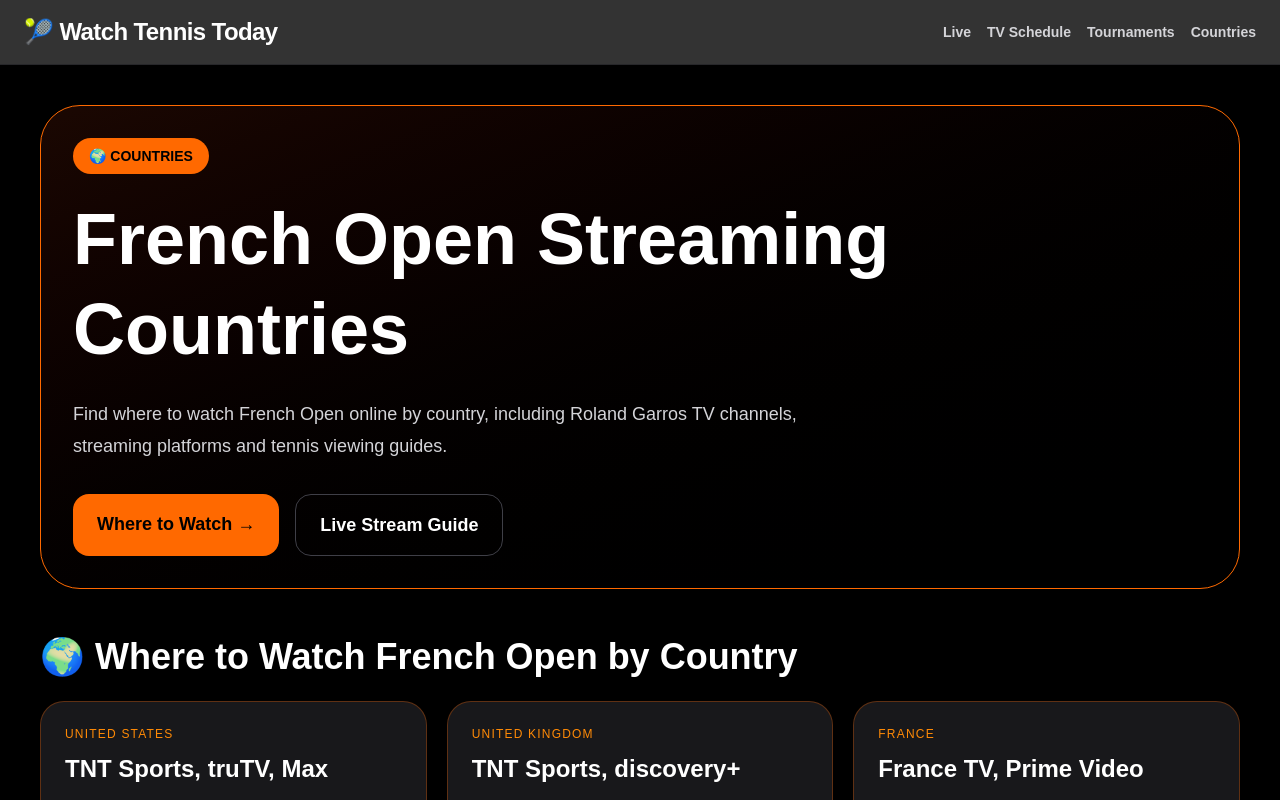
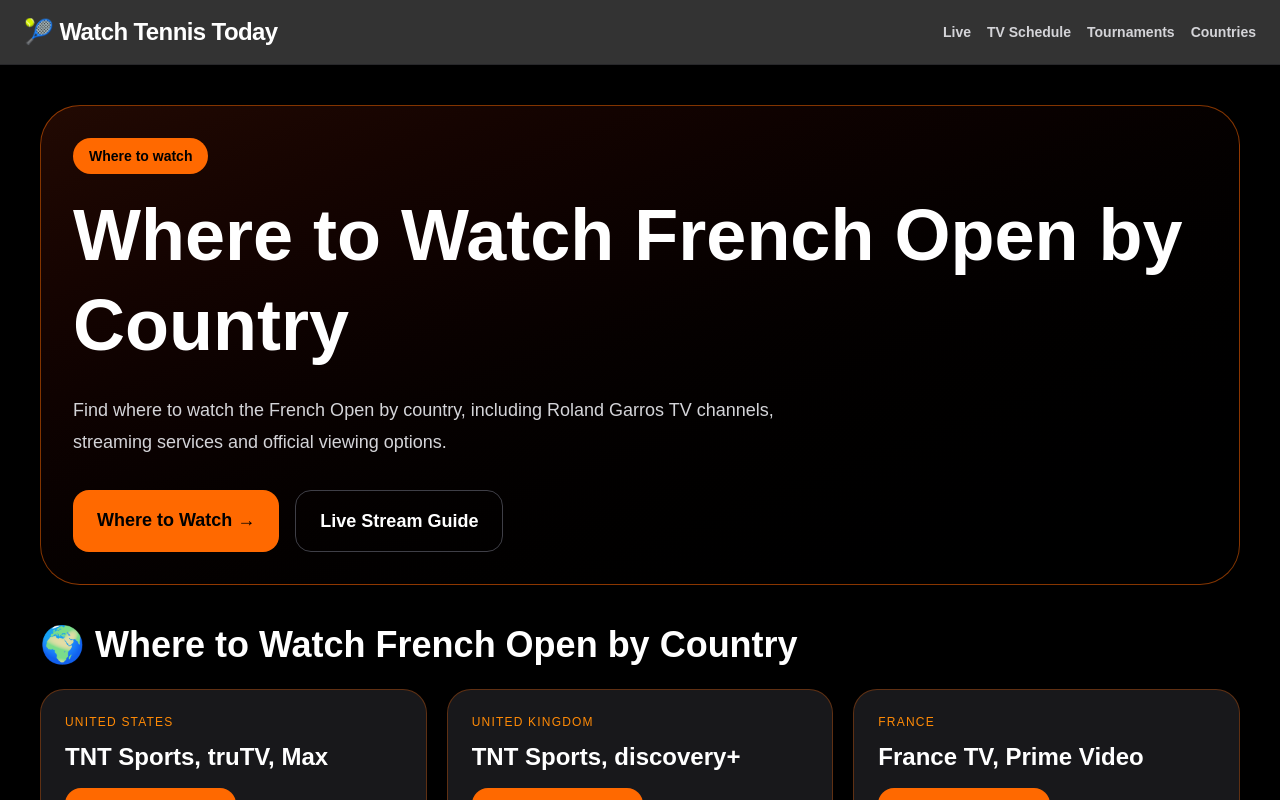
Before and after one commit to 8dqqd57hyh-rgb/watch-tennis-today, a Next.js app: page /where-to-watch-french-open in a window 1280 px wide. Shown: the top 800 px of the page. Built offline with nearby package versions, Linux system fonts and the light colour scheme.

Commit message:
chore: unify affiliate/tracking single source of truth and update imports

```diff
--- a/app/where-to-watch-french-open/page.tsx
+++ b/app/where-to-watch-french-open/page.tsx
@@ -1,7 +1,7 @@
 export const metadata = {
-  title: "French Open Streaming Countries 2026 | Watch Roland Garros Worldwide",
+  title: "Where to Watch French Open 2026 | Roland Garros TV & Streaming by Country",
   description:
-    "French Open streaming countries guide for Roland Garros 2026. Find where to watch French Open tennis online by country, TV channel and streaming service.",
+    "Find where to watch the French Open by country, including Roland Garros TV channels, streaming services and official viewing options.",
 };
 
 const countries = [
@@ -17,24 +17,22 @@ const countries = [
   ["India", "india"],
 ];
 
-export default function FrenchOpenStreamingCountriesPage() {
+export default function WhereToWatchFrenchOpenPage() {
   return (
-    <main className="min-h-screen bg-black text-white p-6 md:p-10">
-      <div className="max-w-7xl mx-auto">
-        <section className="mb-12 rounded-[2.5rem] border border-orange-500 bg-gradient-to-br from-orange-950/40 to-black p-8">
-          <div className="mb-5 inline-flex rounded-full bg-orange-500 px-4 py-2 text-sm font-black text-black">
-            🌍 COUNTRIES
-          </div>
+    <main className="min-h-screen bg-black px-6 py-10 text-white md:px-10">
+      <div className="mx-auto max-w-7xl">
+        <section className="mb-10 rounded-[2.5rem] border border-orange-500/50 bg-gradient-to-br from-orange-950/50 to-black p-8">
+          <p className="mb-4 inline-flex rounded-full bg-orange-500 px-4 py-2 text-sm font-black text-black">
+            Where to watch
+          </p>
 
-          <h1 className="text-5xl md:text-7xl font-black leading-tight mb-6">
-            French Open Streaming
-            <br />
-            Countries
+          <h1 className="mb-6 text-5xl font-black leading-tight md:text-7xl">
+            Where to Watch French Open by Country
           </h1>
 
           <p className="max-w-3xl text-lg leading-8 text-zinc-300 mb-8">
-            Find where to watch French Open online by country, including Roland
-            Garros TV channels, streaming platforms and tennis viewing guides.
+            Find where to watch the French Open by country, including Roland
+            Garros TV channels, streaming services and official viewing options.
           </p>
 
           <div className="flex flex-wrap gap-4">
```
